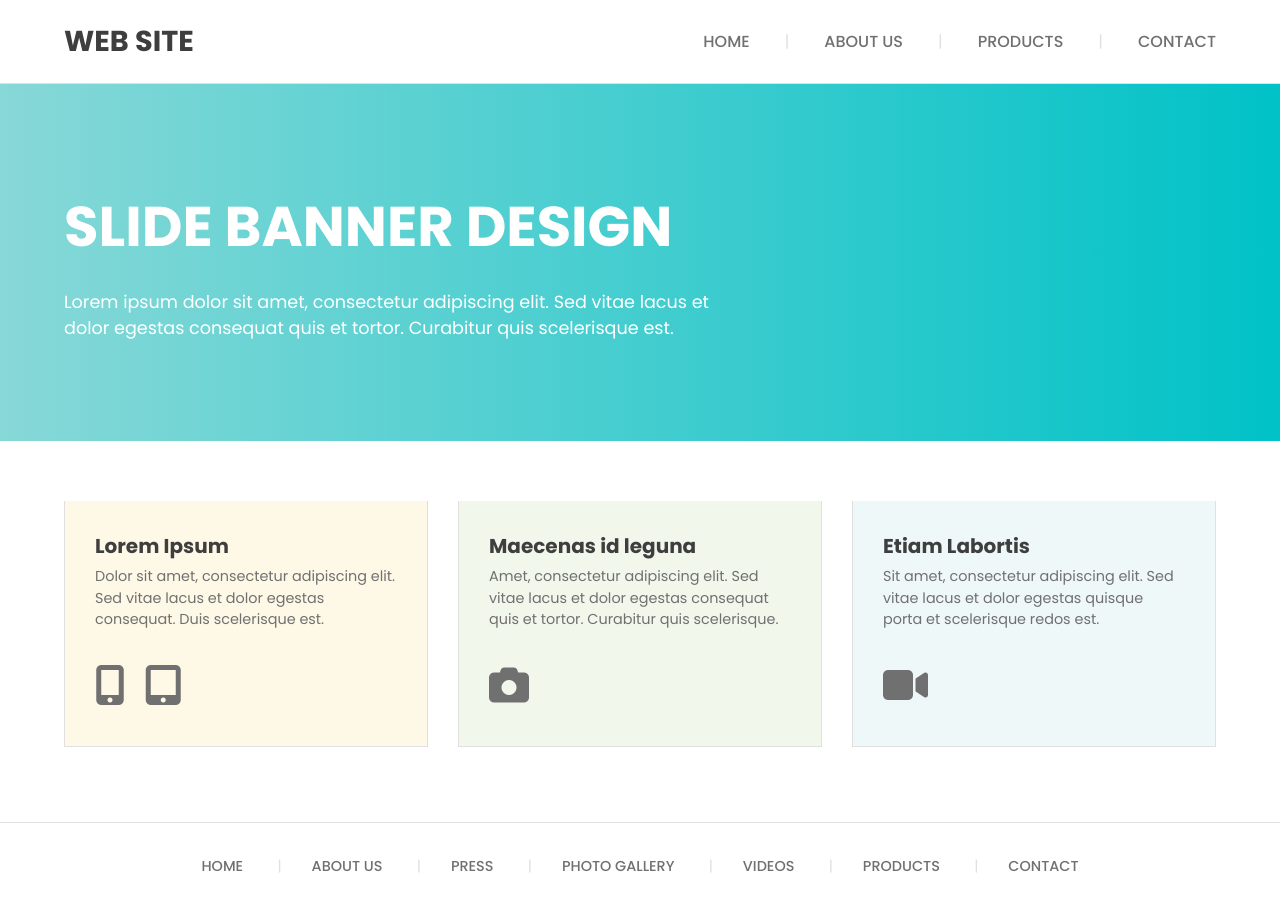
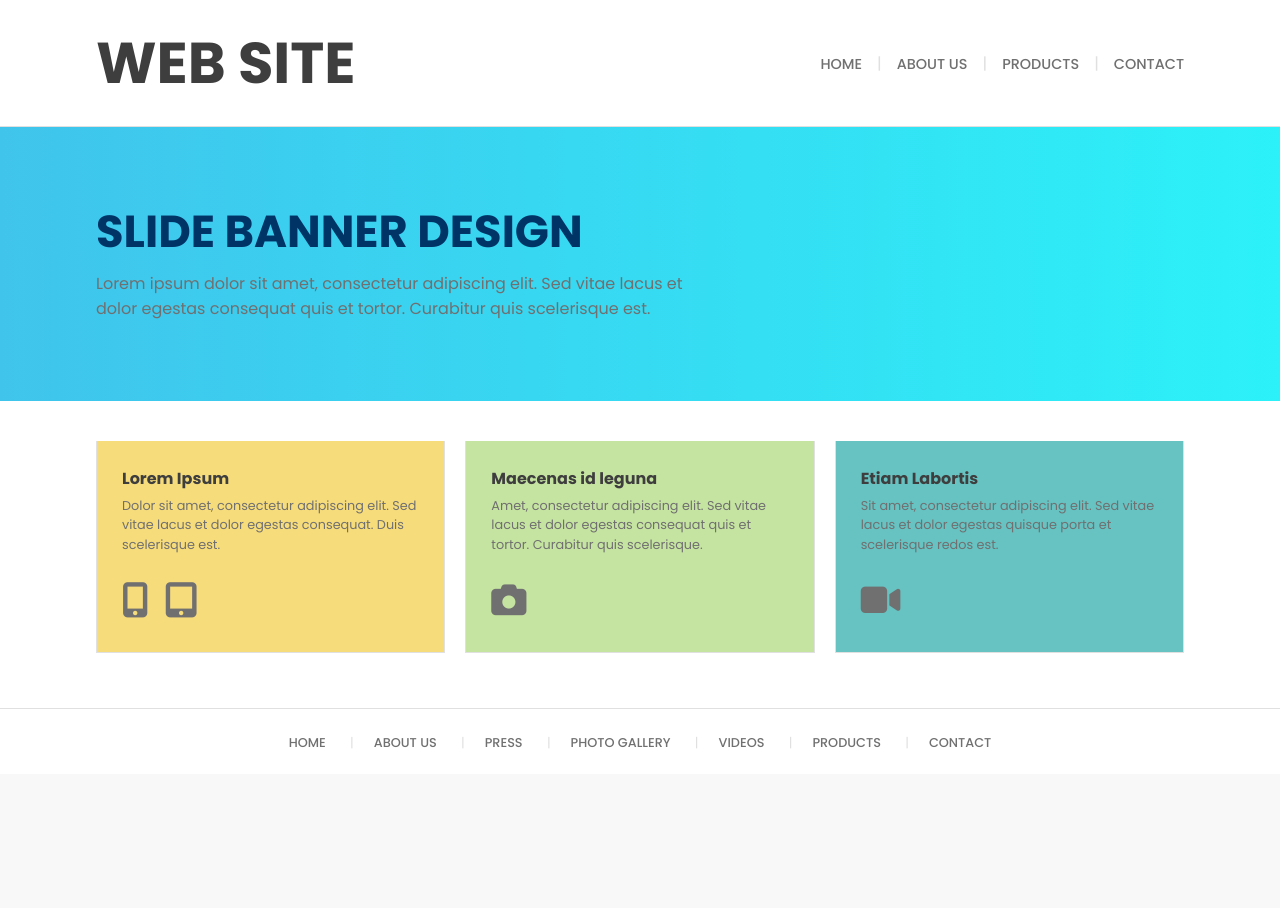
Before and after one commit to Felipe310202/Construcao-de-Pagina-Responsiva, a plain HTML site: page index.html in a window 1280 px wide. After the commit the page ends 800 px from the top, so only its background shows below. Drawn offline with Linux system fonts and the light colour scheme.

Commit message:
Atualização 3

```diff
--- a/index.html
+++ b/index.html
@@ -3,7 +3,7 @@
 <head>
     <meta charset="UTF-8">
     <meta name="viewport" content="width=device-width, initial-scale=1.0">
-    <title>Web Site Responsivo | Alta Fidelidade</title>
+    <title>Construção de Página Responsiva (Mobile, Tablet e Desktop)</title>
 
     <link rel="preconnect" href="https://fonts.googleapis.com">
     <link rel="preconnect" href="https://fonts.gstatic.com" crossorigin>
@@ -18,8 +18,8 @@
     <header>
         <div class="container">
             <div class="logo">
-                <span class="logo-desktop">WEB SITE</span>
-                <span class="logo-mobile">MOBILE<br>WEB SITE</span>
+                <span class="logo-desktop"><h1>WEB SITE</h1></span>
+                <span class="logo-mobile"><h1>MOBILE<br>WEB SITE</h1></span>
             </div>
             <nav class="main-nav">
                 <ul>
--- a/style.css
+++ b/style.css
@@ -1,5 +1,5 @@
 /* --- GERAL E MOBILE (ATÉ 480px) --- */
-/* Esta base permanece a mesma, garantindo a experiência mobile. */
+/* Estilos base para a versão de celular. */
 
 :root {
     /* Paleta de Cores extraída das imagens */
@@ -8,12 +8,12 @@
     --accent-yellow: #fadc60;
     --accent-green: #b4d37c;
     --accent-teal: #85d2d0;
-    --bg-light-yellow: #fef9e7;
-    --bg-light-green: #f2f7ec;
-    --bg-light-teal: #eef8f8;
+    --bg-light-yellow: #f7dc7b;
+    --bg-light-green: #c6e4a1;
+    --bg-light-teal: #67c2c2;
     --bg-white: #ffffff;
     --border-color: #e0e0e0;
-    --banner-gradient: linear-gradient(90deg, #87d8d7 0%, #00c2c7 100%);
+    --banner-gradient: linear-gradient(90deg, #40c4ec 0%, #2cf1f8 100%);
 }
 
 * {
@@ -73,14 +73,26 @@ header .container {
     padding: 40px 0;
     text-align: left;
 }
-.banner-title-desktop { display: none; }
-.banner-title-mobile {
-    display: block;
-    font-size: 1.5rem;
-    font-weight: 700;
-    margin-bottom: 10px;
+
+@media (min-width: 769px) {
+    .banner-title-desktop {
+        display: block;
+        font-size: 2.8rem;
+        font-weight: 700;
+        margin-bottom: 15px;
+        color: #003366;
+        white-space: normal;
+        line-height: 1.1;
+        max-width: 500px;
+        word-break: break-word;
+    }
+    .banner-title-mobile { display: none; }
 }
-.banner p { font-size: 0.9rem; font-weight: 400; }
+.banner p {
+    font-size: 0.9rem;
+    font-weight: 400;
+    color: var(--text-light);
+}
 
 /* --- Seção de Cards --- */
 .cards-section {
@@ -97,9 +109,18 @@ header .container {
     border: 1px solid var(--border-color);
 }
 
-.card-yellow { border-top: 4px solid var(--accent-yellow); }
-.card-green { border-top: 4px solid var(--accent-green); }
-.card-teal { border-top: 4px solid var(--accent-teal); }
+.card-yellow {
+    border-top: 4px solid var(--accent-yellow);
+    background-color: var(--bg-light-yellow);
+}
+.card-green {
+    border-top: 4px solid var(--accent-green);
+    background-color: var(--bg-light-green);
+}
+.card-teal {
+    border-top: 4px solid var(--accent-teal);
+    background-color: var(--bg-light-teal);
+}
 
 .card-text { flex-basis: 70%; }
 .card-text h2 { font-size: 1rem; font-weight: 700; color: var(--text-dark); margin-bottom: 5px; }
@@ -136,27 +157,30 @@ footer a {
 }
 
 /* --- TABLET (481px a 768px) --- */
-/* Esta seção permanece a mesma. */
+/* O layout do tablet é quase idêntico ao do mobile, apenas com mais respiro. */
 @media (min-width: 481px) {
     .container {
         width: 85%;
     }
     .logo-mobile { font-size: 1.8rem; }
-    .banner-title-mobile { font-size: 1.8rem; }
+    .banner-title-mobile {
+        display: none;
+    }
+    .banner p {
+        color: var(--text-light);
+    }
 }
 
-/* --- DESKTOP E WIDESCREEN (ACIMA DE 768px) --- */
-/* FOCO AQUI: Ajustes aprimorados para telas largas. */
+/* --- DESKTOP (ACIMA DE 768px) --- */
+/* Mudanças significativas para o layout de desktop. */
 @media (min-width: 769px) {
     .container {
-        /* Aumento da largura máxima para preencher melhor telas widescreen. */
-        width: 90%;
-        max-width: 1280px;
+        width: 85%;
+        max-width: 1100px;
     }
 
     /* Cabeçalho Desktop */
     header {
-        /* Mais preenchimento vertical para um cabeçalho mais imponente. */
         padding: 20px 0;
     }
     .logo-desktop { display: block; }
@@ -167,99 +191,97 @@ footer a {
     .main-nav ul {
         display: flex;
         list-style: none;
-        /* Aumento do espaçamento entre os itens de menu. */
-        gap: 35px;
+        gap: 15px;
     }
     .main-nav a {
         text-decoration: none;
         color: var(--text-light);
         font-weight: 500;
-        /* Fonte ligeiramente maior para melhor legibilidade. */
-        font-size: 1rem;
-        transition: color 0.2s;
+        font-size: 0.9rem;
     }
-    .main-nav a:hover {
-        color: var(--text-dark);
-    }
+    /* Adiciona o separador "|" via CSS */
     .main-nav li:not(:first-child)::before {
         content: '|';
         color: var(--border-color);
-        margin-right: 35px;
+        margin-right: 15px;
     }
 
     /* Banner Desktop */
     .banner {
-        /* Padding vertical aumentado para um visual mais dramático. */
-        padding: 100px 0;
+        padding: 80px 0;
     }
     .banner-title-desktop {
         display: block;
-        /* Título do banner maior. */
-        font-size: 3.5rem;
+        font-size: 2.8rem;
         font-weight: 700;
-        margin-bottom: 20px;
+        margin-bottom: 15px;
+        color: #003366;
+        white-space: normal;
+        line-height: 1.1;
+        max-width: 500px;
+        word-break: break-word;
+    }
+
+    .banner-title-desktop {
+        max-width: 500px;
     }
     .banner-title-mobile { display: none; }
     .banner p {
-        font-size: 1.1rem;
-        max-width: 60%;
+        font-size: 1rem;
+        max-width: 55%;
+        color: var(--text-light);
     }
 
     /* Cards Desktop */
     .cards-section {
-        /* Mais espaçamento vertical para a seção. */
-        padding: 60px 0;
+        padding: 40px 0;
         background-color: var(--bg-white);
     }
     .cards-section .container {
         display: flex;
-        /* Gap maior entre os cards. */
-        gap: 30px;
+        gap: 20px;
     }
     .card {
         flex: 1;
         flex-direction: column;
         align-items: flex-start;
-        /* Padding maior dentro dos cards. */
-        padding: 30px;
+        padding: 25px;
         border: 1px solid var(--border-color);
         border-top: none;
-        transition: transform 0.3s, box-shadow 0.3s;
-    }
-    .card:hover {
-        /* Efeito sutil de elevação no hover para interatividade. */
-        transform: translateY(-10px);
-        box-shadow: 0 10px 20px rgba(0,0,0,0.05);
-    }
-    .card-yellow { background-color: var(--bg-light-yellow); }
-    .card-green { background-color: var(--bg-light-green); }
-    .card-teal { background-color: var(--bg-light-teal); }
-
-    .card-text h2 {
-        font-size: 1.25rem;
-    }
-    .card-text p {
-        font-size: 0.9rem;
     }
 
     .card-icon {
         text-align: left;
-        margin-top: 25px;
-        font-size: 2.5rem;
+        margin-top: 20px;
+        font-size: 2.2rem;
     }
-    .card-icon .fa-tablet-alt { display: inline-block; margin-left: 10px; }
+    .card-icon .fa-tablet-alt { display: inline-block; margin-left: 8px; }
 
     /* Rodapé Desktop */
-    footer {
-        padding: 30px 0;
-    }
-    .footer-nav li {
-        font-size: 0.9rem;
-        padding: 0 15px;
-    }
+    .footer-nav li { font-size: 0.8rem; padding: 0 10px; }
     .footer-nav li:not(:first-child)::before {
         content: '|';
         color: var(--border-color);
-        margin-right: 30px;
+        margin-right: 20px;
     }
 }
+
+.banner-title-mobile {
+    display: block;
+    font-size: 1.5rem;
+    font-weight: 700;
+    margin-bottom: 10px;
+    color: #003366;
+}
+
+@media (min-width: 481px) {
+    .banner-title-mobile {
+        font-size: 1.8rem;
+    }
+}
+
+@media (min-width: 769px) {
+    .banner-title-mobile {
+        display: none;
+    }
+}
```
